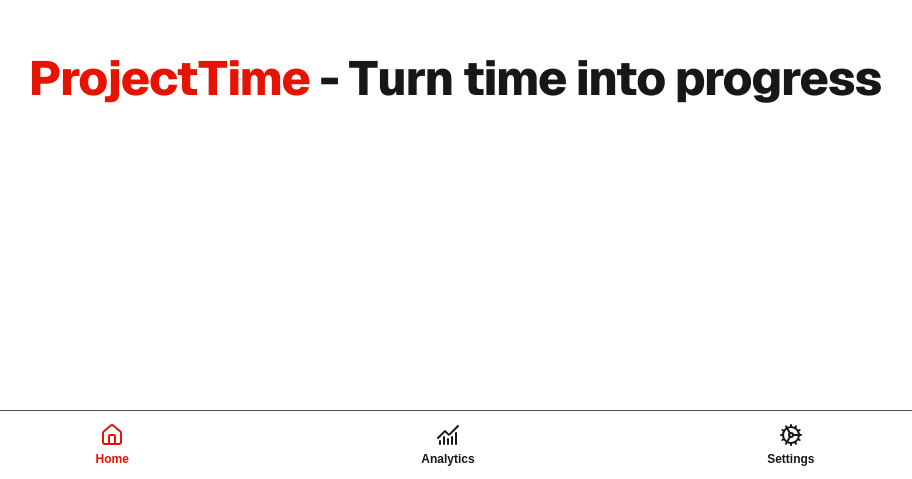
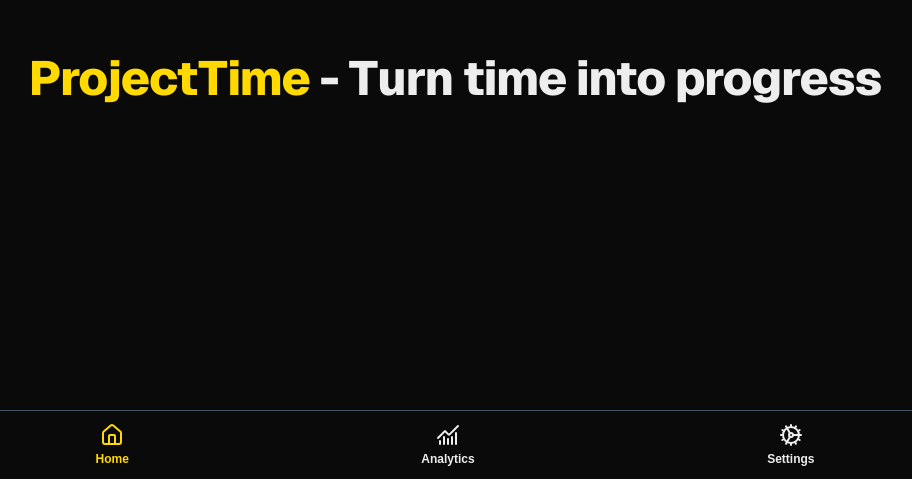
Before and after one commit to ManjiCoder/ProjectTime, a Next.js app: page / in a window 1280 px wide. Shown: the part 321-800 px from the top of the page, without its empty margins (185-1097 px from the left). Built offline with nearby package versions, Linux system fonts and the light colour scheme.

Commit message:
dark theme set

```diff
--- a/src/components/layout/Footer.tsx
+++ b/src/components/layout/Footer.tsx
@@ -27,7 +27,6 @@ export default function Footer() {
       <ol className='fixed bottom-0 w-full border-t-[1px] border-slate-600 flex justify-evenly py-3 gap-3'>
         {footerOption.map(({ name, href, icon }) => {
           const isActive = pathName === href;
-          console.table({ pathName, name });
           return (
             <Link
               key={href + name}
--- a/src/styles/globals.css
+++ b/src/styles/globals.css
@@ -2,9 +2,15 @@
 @tailwind components;
 @tailwind utilities;
 
-:root {
+/* :root {
   --background: #ffffff;
   --foreground: #171717;
+} */
+
+/* To Set dark theme */
+:root {
+  --background: #0a0a0a;
+  --foreground: #ededed;
 }
 
 @media (prefers-color-scheme: dark) {
@@ -34,7 +40,7 @@ body {
     --card-foreground: 0 0% 3.9%;
     --popover: 0 0% 100%;
     --popover-foreground: 0 0% 3.9%;
-    --primary: 5 100% 45%;
+    --primary: 51 100% 50%;
     --primary-foreground: 0 0% 98%;
     --secondary: 0 0% 96.1%;
     --secondary-foreground: 0 0% 9%;
@@ -61,7 +67,7 @@ body {
     --card-foreground: 0 0% 98%;
     --popover: 0 0% 3.9%;
     --popover-foreground: 0 0% 98%;
-    --primary: 51 100% 50%;
+    --primary: 5 100% 50%;
     --primary-foreground: 0 0% 9%;
     --secondary: 0 0% 14.9%;
     --secondary-foreground: 0 0% 98%;
```
